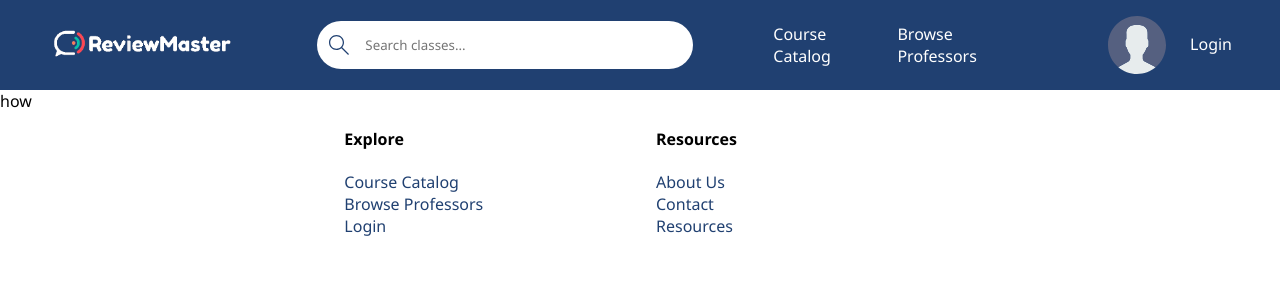
After one commit to alexandernc0043/ITSC-3155-Group3, a Django app: page /how/ in a window 1280 px wide. The commit adds this page. Shown: the top 300 px of the page. Run offline with Django 5.2, Linux system fonts and the light colour scheme.

Commit message:
Fixed footer links

```diff
--- /dev/null
+++ b/Final Project Code/ReviewMaster/base/templates/base/about.html
@@ -0,0 +1,5 @@
+{% extends 'main.html' %}
+
+{% block content %}
+<p>about</p>
+{% endblock content %}
--- /dev/null
+++ b/Final Project Code/ReviewMaster/base/templates/base/contact.html
@@ -0,0 +1,5 @@
+{% extends 'main.html' %}
+
+{% block content %}
+<p>contact</p>
+{% endblock content %}
--- /dev/null
+++ b/Final Project Code/ReviewMaster/base/templates/base/how.html
@@ -0,0 +1,5 @@
+{% extends 'main.html' %}
+
+{% block content %}
+<p>how</p>
+{% endblock content %}
--- a/Final Project Code/ReviewMaster/base/urls.py
+++ b/Final Project Code/ReviewMaster/base/urls.py
@@ -21,7 +21,10 @@ urlpatterns = [
     path('remove-course/<str:pk>', remove_course, name='remove-course'),
     path('profile/<str:pk>', profile, name='profile'),
     path('profile/<str:pk>/edit-profile', edit_profile, name='edit-profile'),
-    path('profile/edit-review/<int:pk>', edit_review, name= "edit_review" )
+    path('profile/edit-review/<int:pk>', edit_review, name= "edit_review" ),
+    path('about/', about, name='about'),
+    path('how/', how, name='how'),
+    path('contact/', contact, name='contact')
 
    # path('review/<str:pk>/', review, name='review')
 ]
--- a/Final Project Code/ReviewMaster/base/views/views_misc.py
+++ b/Final Project Code/ReviewMaster/base/views/views_misc.py
@@ -3,3 +3,12 @@ from django.shortcuts import render
 
 def home(request):
     return render(request, 'base/home.html')
+
+def about(request):
+    return render(request, 'base/about.html')
+
+def how(request):
+    return render(request, 'base/how.html')
+
+def contact(request):
+    return render(request, 'base/contact.html')
--- a/Final Project Code/ReviewMaster/templates/footer.html
+++ b/Final Project Code/ReviewMaster/templates/footer.html
@@ -2,10 +2,15 @@
   <section class="explore">
     <h4>Explore</h4>
     <ul>
-      <li><a href="#">Course Catalog</a></li>
-      <li><a href="#">Browse Professors</a></li>
+      <li><a href="{% url 'courses' %}">Course Catalog</a></li>
+      <li><a href="{% url 'professor-list' %}">Browse Professors</a></li>
       <!-- (write a review will redirect user or be hidden when not logged in) -->
-      <li><a href="#">Write a Review</a></li>
+
+      {% if user.is_authenticated %}
+      <li><a href="{% url 'review' %}">Write a Review</a></li>
+      {% else %}
+      <li><a href="{% url 'login' %}">Login</a></li>
+      {% endif %}
 
       <!-- {% if user.is_authenticated %}
       <li><a href="{% url 'login' %}">Write A Review</a></li>
@@ -15,10 +20,12 @@
   <section class="explore">
     <h4>Resources</h4>
     <ul>
-      <li><a href="#">About Us</a></li>
-      <li><a href="#">Contact</a></li>
-      <li><a href="#">Copyright</a></li>
-      <li><a href="#">How we did it</a></li>
+      <!-- About project -->
+      <li><a href="{% url 'about' %}">About Us</a></li>
+      <!-- People in group -->
+      <li><a href="{% url 'contact' %}">Contact</a></li>
+      <!-- Resources -->
+      <li><a href="{% url 'how' %}">Resources</a></li>
     </ul>
   </section>
 </footer>
```
